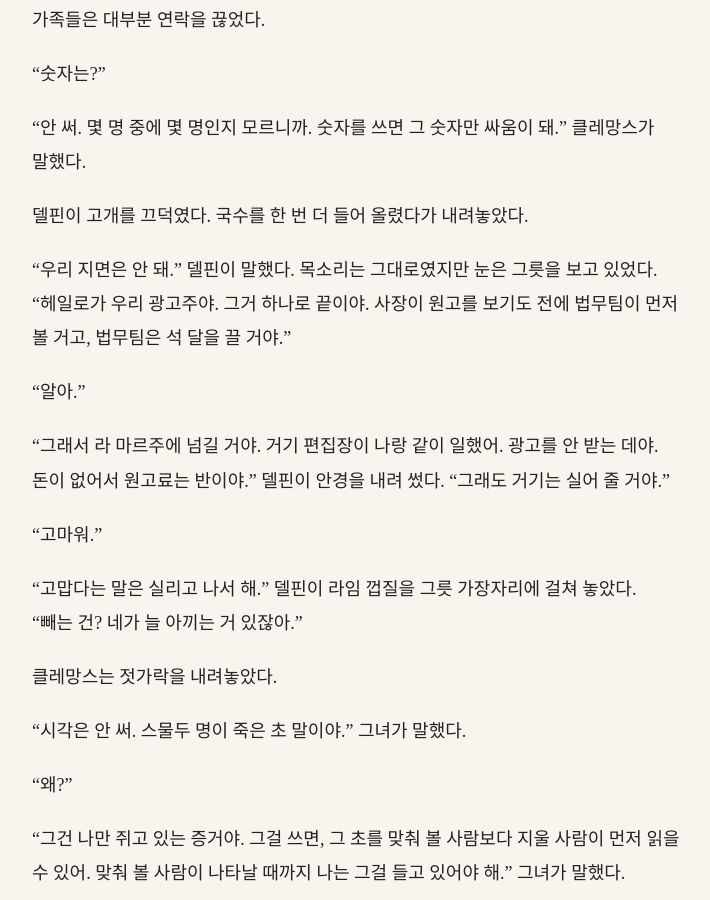
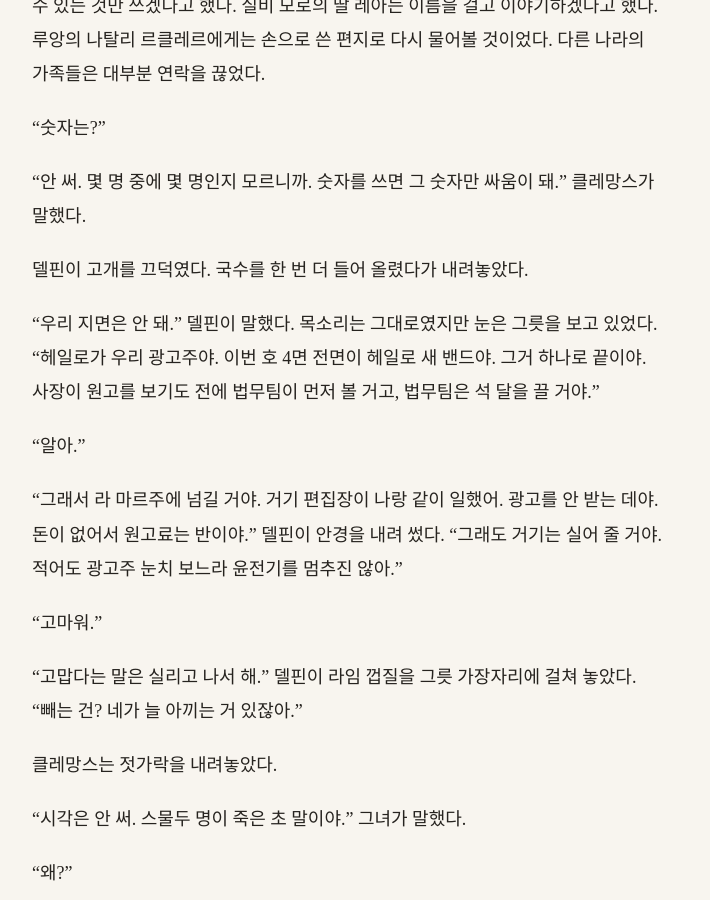
Before and after one commit to kangkkang/writer_s1_public, a Jekyll site: the page built from vol1/017.md, in a window 1280 px wide and 900 px high, scrolled down 9003 px. Shown: the whole window, without its empty margins (284-994 px from the left). Built offline with Jekyll 4.4.1, drawn with Linux system fonts in a browser that asks for light colours; our own code applies the rules of GitHub Pages for plain Markdown files; some of the changed text lies outside the part shown.

Commit message:
Update from https://github.com/kangkkang/writer_s1/commit/385e2ee39bae48a92e375b7f0aeae0517be87f5c

```diff
--- a/vol1/017.md
+++ b/vol1/017.md
@@ -88,7 +88,7 @@
 
 산책회에 가려는 것은 아니었다. 원로는 당분간 오지 말라고 했고, 그녀는 그 말을 지켰다. 그녀가 보러 온 것은 가로등이었다.
 
-첫 가로등의 종이는 석 달 반 사이에 다른 것이 되어 있었다. 해에 바래 사진 속 얼굴이 하얗게 날아갔고, 이마의 노란 고리만 흐릿하게 남았다. 아래쪽 절반은 누군가 덧붙인 여름 음악 축제 포스터에 덮여 있었다. 포스터 귀퉁이 밑으로 전화번호의 끝자리 넷이 보였다.
+첫 가로등의 종이는 석 달 반 사이에 다른 것이 되어 있었다. 해에 바래 사진 속 얼굴이 하얗게 날아갔고, 이마의 노란 고리만 흐릿하게 남았다. 테이프가 비에 젖었다 마르기를 몇 번 했는지, 귀퉁이마다 누렇게 들떠 있었다. 아래쪽 절반은 누군가 덧붙인 여름 음악 축제 포스터에 덮여 있었다. 포스터 귀퉁이 밑으로 전화번호의 끝자리 넷이 보였다.
 
 두 번째 가로등에는 바랜 종이 옆에 새 종이가 한 장 더 붙어 있었다.
 
@@ -148,15 +148,17 @@
 
 *린드그렌 씨께. 저는 파리에서 일하는 기자입니다. 귀하의 7월 호 정정을 읽었습니다. 반스 박사에 대해 몇 가지 여쭙고 싶습니다—*
 
-거기서 그녀는 쓰기를 멈췄다.
+거기서 그녀는 쓰기를 멈췄다. 손끝이 '보내기' 칸 위에 머물렀다.
 
-창밖에서 누군가 늦은 저녁을 먹으며 웃고 있었다. 접시가 부딪히는 소리가 마당을 건너왔다. 그녀는 화면의 문장을 보았다. 그리고 생클루의 테라스를 떠올렸다. 그녀가 토마에게 기계 없이 오라고 했고, 토마는 왔다. 무엇이 그를 찾아냈는지는 넉 달이 지나도록 수첩의 세 갈래 그대로였다.
+창밖에서 누군가 늦은 저녁을 먹으며 웃고 있었다. 접시가 부딪히는 소리가 마당을 건너왔다. 그녀는 화면의 문장을 보았다. 그리고 생클루의 테라스를 떠올렸다. *기계 없이 오세요. 제가 먼저 봅니다.*
+
+그렇게 쓴 사람은 토마였다. 그녀는 기계를 숨겨 갔고, 토마는 왔다. 무엇이 그를 찾아냈는지는 넉 달이 지나도록 수첩의 세 갈래 그대로였다.
 
 *가장 가까운 사람한테 먼저 닿는 길은, 쫓는 쪽한테도 똑같이 열려 있어.*
 
 이단 반스를 찾는 사람이 그녀 말고도 있다면, 다섯 편을 함께 쓴 지도 학생의 이름은 그 사람들도 쉽게 찾을 수 있었다. 그리고 이 메일이 그 사람의 받은 편지함에 닿는 순간, 파리의 기자 하나가 그 사람을 찾았다는 사실이 어딘가에 남을 것이었다. 그 사실이 누구에게 무엇이 될지 그녀는 알 수 없었다. 그녀가 아는 것은, 그녀와 만나기로 한 사람이 이미 한 명 죽었다는 것이었다.
 
-그녀는 메일을 지웠다. 임시 보관함에서도 지웠다.
+그녀는 손끝으로 문장을 쓸어 메일을 지웠다. 임시 보관함에서도 지웠다.
 
 노트북을 덮고 표를 꺼냈다. 표 머리의 여백, 이단 반스의 이름 아래에 그녀는 연필로 작게 적었다. *K. 린드그렌 — 7월 호 정정. 연락하지 않음.*
 
@@ -182,11 +184,11 @@
 
 델핀이 고개를 끄덕였다. 국수를 한 번 더 들어 올렸다가 내려놓았다.
 
-"우리 지면은 안 돼." 델핀이 말했다. 목소리는 그대로였지만 눈은 그릇을 보고 있었다. "헤일로가 우리 광고주야. 그거 하나로 끝이야. 사장이 원고를 보기도 전에 법무팀이 먼저 볼 거고, 법무팀은 석 달을 끌 거야."
+"우리 지면은 안 돼." 델핀이 말했다. 목소리는 그대로였지만 눈은 그릇을 보고 있었다. "헤일로가 우리 광고주야. 이번 호 4면 전면이 헤일로 새 밴드야. 그거 하나로 끝이야. 사장이 원고를 보기도 전에 법무팀이 먼저 볼 거고, 법무팀은 석 달을 끌 거야."
 
 "알아."
 
-"그래서 라 마르주에 넘길 거야. 거기 편집장이 나랑 같이 일했어. 광고를 안 받는 데야. 돈이 없어서 원고료는 반이야." 델핀이 안경을 내려 썼다. "그래도 거기는 실어 줄 거야."
+"그래서 라 마르주에 넘길 거야. 거기 편집장이 나랑 같이 일했어. 광고를 안 받는 데야. 돈이 없어서 원고료는 반이야." 델핀이 안경을 내려 썼다. "그래도 거기는 실어 줄 거야. 적어도 광고주 눈치 보느라 윤전기를 멈추진 않아."
 
 "고마워."
 
@@ -248,6 +250,8 @@
 
 *그 사람이 살아서 망을 피해 숨어 있다면, 그 사람이 읽을 수 있는 건 종이 신문뿐이야.*
 
+*유리병에 넣어 바다에 띄우는 편지 같은 거네.*
+
 그녀는 그 생각을 붙잡지 않았다. 아무 데에도 닿지 않을지 모르는, 밤늦게 드는 생각이었다.
 
 그녀는 연필을 들어, 이단 반스의 이름 옆 빈칸에 작게 적었다.
```
